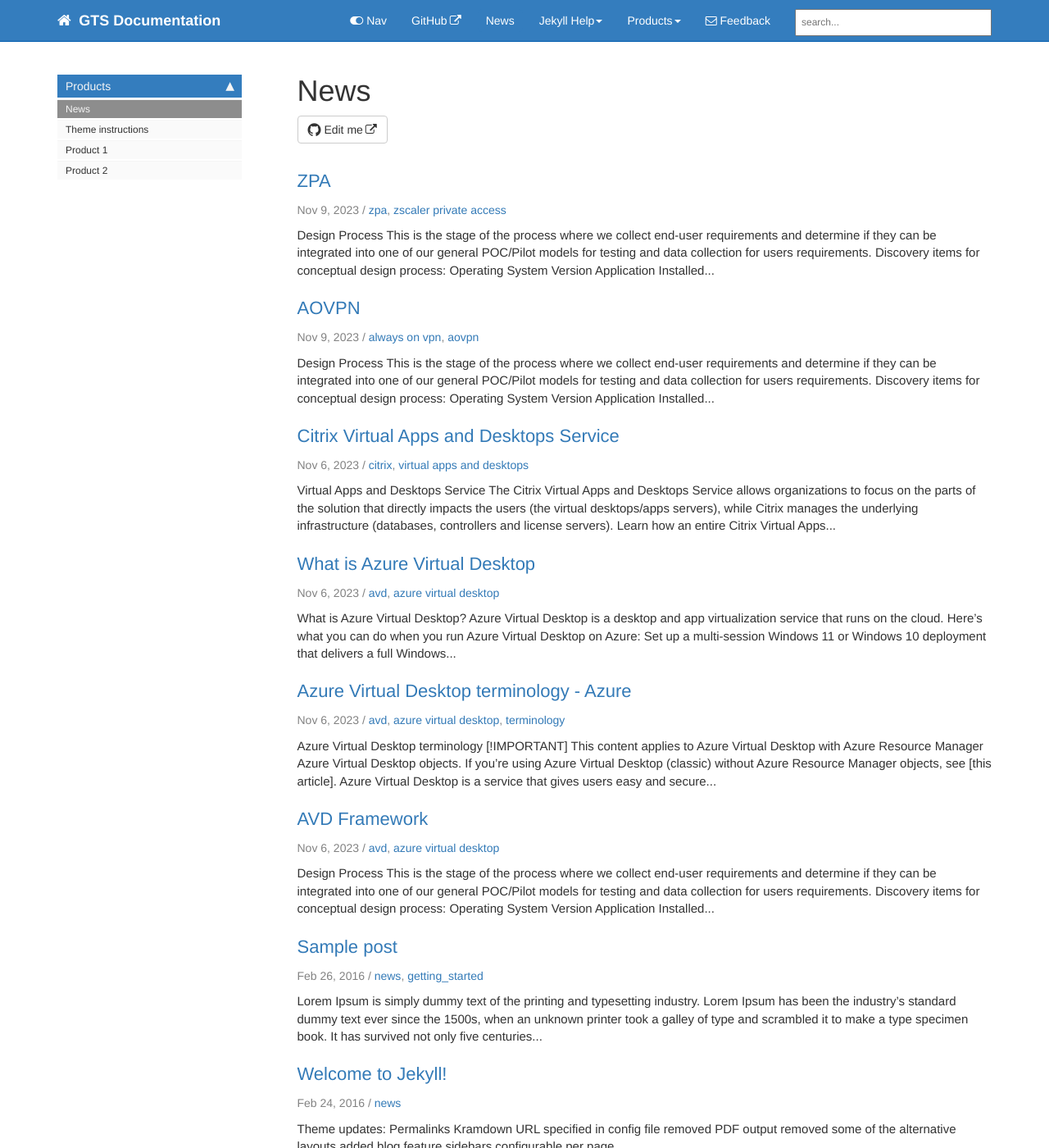
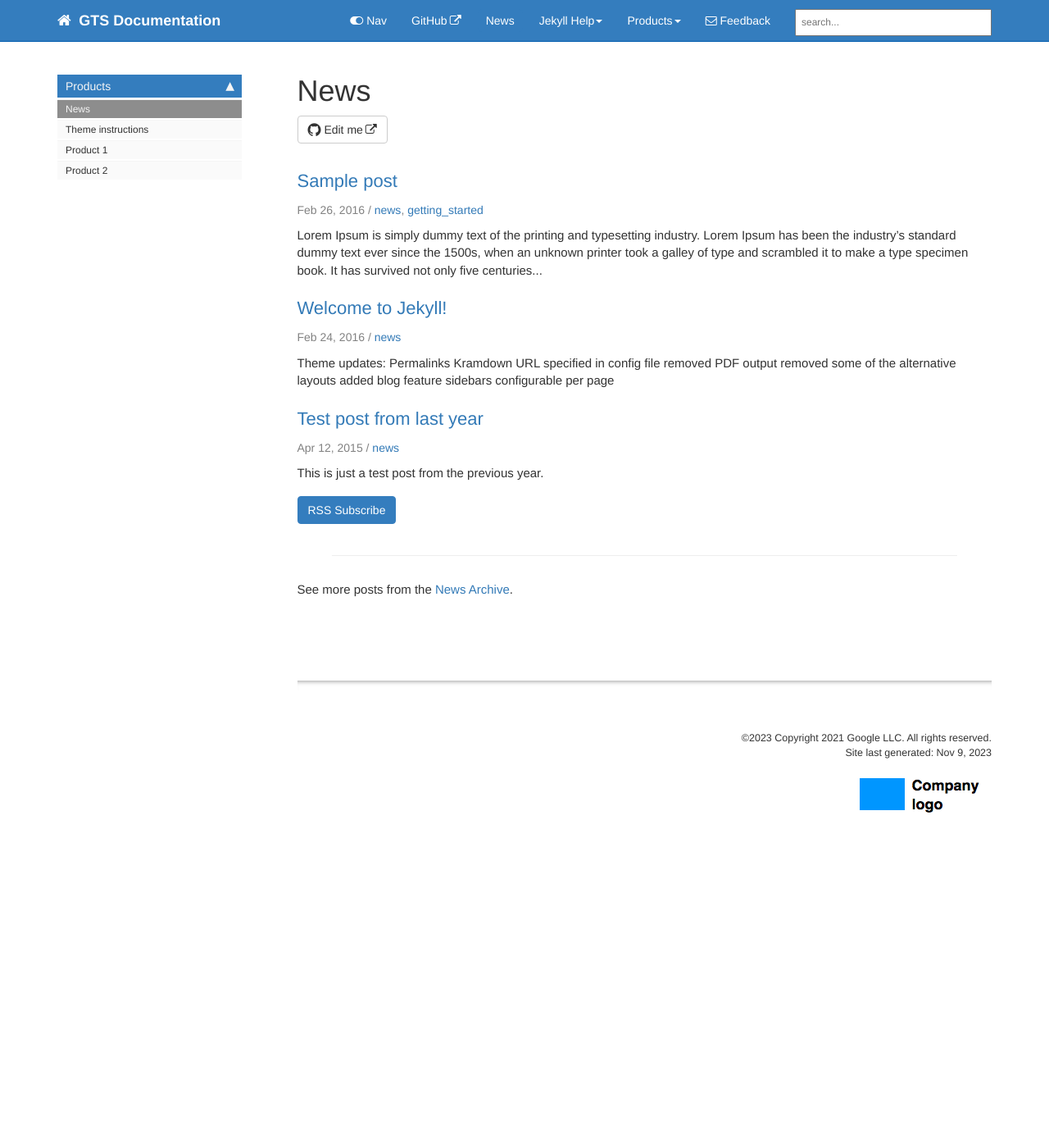
Before and after one commit to andrewsschmidt/docs, a Jekyll site: the page built from pages/news/news.html, in a window 1280 px wide and 1400 px high. Shown: the whole window at 82% size. Built offline with Jekyll 4.4.1, drawn with Linux system fonts in a browser that asks for light colours; comment, search, counter and statistics services are not loaded.

Commit message:
Changing page

```diff
--- a/_posts/2023-11-07-avdframework.md
+++ /dev/null
@@ -1,55 +0,0 @@
----
-title: AVD Framework
-date: 2023-11-06 12:00:00 -500
-categories: [DaaS,AVD]
-tags: [avd, azure virtual desktop]
-sidebar: mydoc_sidebar
-permalink: mydoc_avdframework.html
----
-
-# Design Process
-
-This is the stage of the process where we collect end-user requirements and determine if they can be integrated into one of our general POC/Pilot models for testing and data collection for users requirements.
-
-## Discovery items for conceptual design process:
-
-- Operating System Version
-- Application Installed Outside the Presented Defaults
-- Internet Access requirements outside corp standard zscaler
-- Internal Resource Access Requirements, From Azure to AJG Datacenter Hosted
-- Conceptual Capacity Planning - Size Recommendations
-
-## POC / Pilot
-
-If we have a pre-existing image that meets the requirements, we can provide a temporary desktop for proof-of-concept purposes. If the project necessitates a pilot, we can also provide a pilot configuration.
-
-- Mock up build
-- Test Drive
-- Capacity Analysis Requirements
-
-## Deployment Plan
-
-After developing the business case and proving the conceptual production solution, it is now time to plan the deployment. This is when a project manager may become involved and gather the following requirements:
-
-- Stakeholders
-- Prerequisites Defined
-- Infrastructure Work Orders Created
-- Risk Defined
-- Deployment Timelines
-- Resource to manage tasks and expectations
-
-# Provisioning
-
-This is the software-as-a-service (SaaS) component of Azure Virtual Desktop. This service provides secure access, connection brokering, load balancing, and several other key services necessary to provide a session-based experience.
-
-## Azure Infrastructure
-
-## Nerdio Integrations
-
-## Operating System Configuration (Images)
-
-# Presentation / Publishing
-This is the software-as-a-service (SaaS) component of Azure Virtual Desktop. This service provides secure access, connection brokering, load balancing, and several other key services necessary to provide a session-based experience.
-
-# Operations / Monitoring
-Operations and monitoring is the ongoing process of keeping systems running smoothly and providing support to end users. The platforms listed below are the tools needed to support hosts and user sessions.
```
Also changed, not shown: _posts/2023-11-07-avdterminology.md (deleted, +0 -102 lines), _posts/2023-11-07-citrixvad.md (deleted, +0 -25 lines), _posts/2023-11-07-vpn-aovpn.md (deleted, +0 -53 lines), _posts/2023-11-07-vpn-zpa.md (deleted, +0 -53 lines), _posts/2023-11-07-whatisavd.md (deleted, +0 -56 lines), pages/mydoc/mydoc_avdframework.md (+12 -10 lines).
